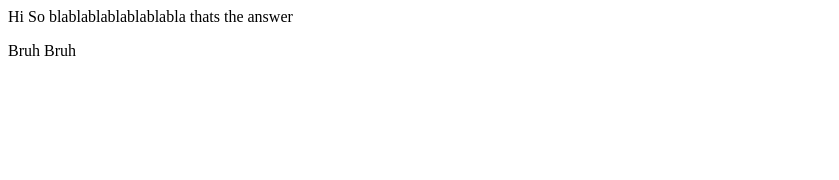
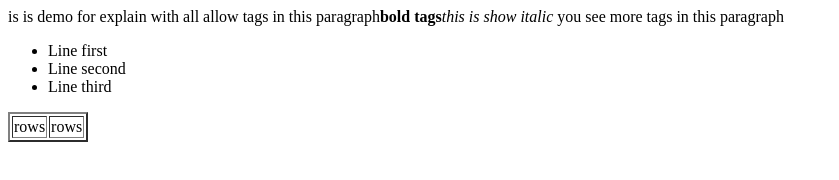
Before and after one commit to TickOfTimes/tickoftimes.github.io, a plain HTML site: page index.html in a window 1280 px wide. Shown: the whole page, without its empty margins (0-839 px from the left). Drawn offline with Linux system fonts and the light colour scheme.

Commit message:
Update index.html

```diff
--- a/index.html
+++ b/index.html
@@ -1,12 +1,20 @@
 <!DOCTYPE>
 <html>
-
-
-  <Head>
-    <title>Hello</title>
-  </Head>
-
-  <Body>
-    <p>Hi So blablablablablablabla thats the answer</p>
-    <p>Bruh Bruh</p>
-  </Body>
+<head>
+<title>this is example for html syntax</title>
+</head>
+<body>
+<p>is is demo for explain with all allow tags in this paragraph<b>bold tags</b><i>this is show italic</i> you see more tags in this paragraph</p>
+<ul>
+<li>Line first</li>
+<li>Line second</li>
+<li>Line third</li>
+</ul>
+<table border="2">
+<tr>
+<td>rows</td>
+<td>rows</td>
+</tr>
+</table>
+</body>
+</html>
```
